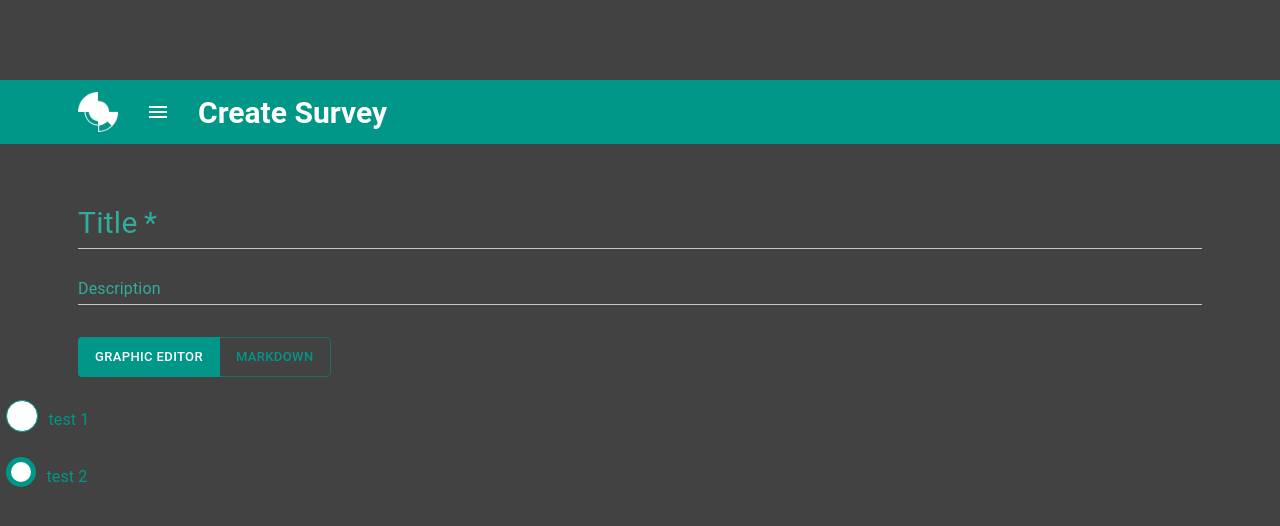
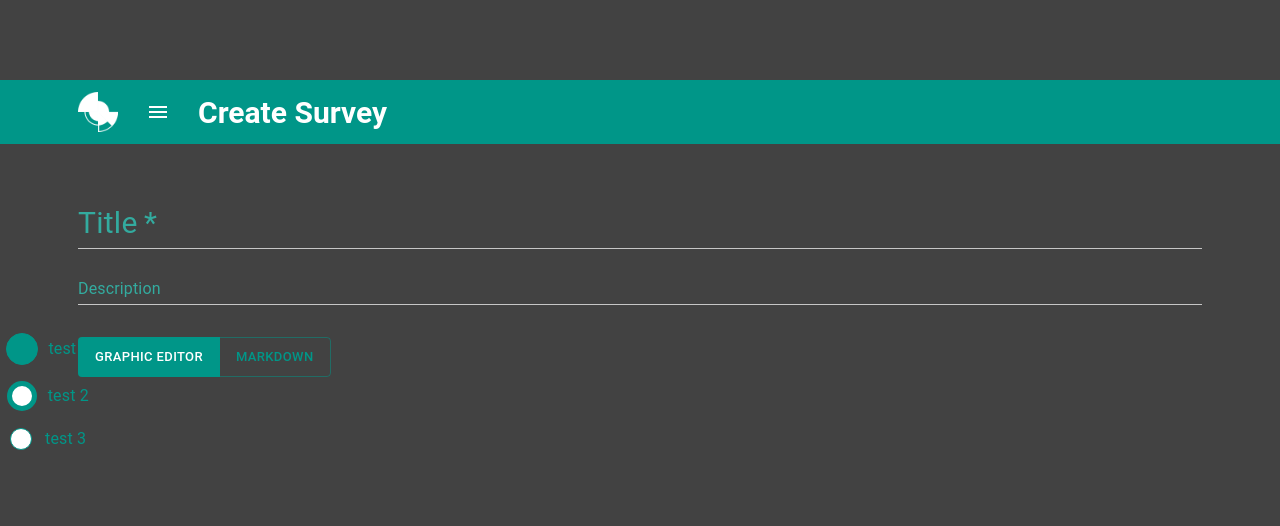
Before and after one commit to bobbylej/grow-me, a React (Create React App) app: page /surveys/new in a window 1280 px wide. Shown: the top 526 px of the page. Built offline with nearby package versions, Linux system fonts and the light colour scheme.

Commit message:
[22] Fix styles and add function getCircle

```diff
--- a/src/app/shared/components/AsideGraphicEditor/AsideGraphicEditor.styles.ts
+++ b/src/app/shared/components/AsideGraphicEditor/AsideGraphicEditor.styles.ts
@@ -5,16 +5,19 @@ import { pxToRem } from 'app/shared/utils/stylesUtils';
 export const useAsideGraphicEditor = makeStyles((theme: Theme) => ({
   asideGraphicEditor: {
     position: 'fixed',
-    top: `50%`,
+    top: '50%',
     left: '0.5%',
+    transform: 'translateY(-50%)',
     color: theme.palette.primary.main,
+    zIndex: -1,
   },
   itemGraphicEditor: {
     display: 'flex',
-    marginBottom: pxToRem(1),
+    alignItems: 'center',
+    justifyContent: 'space-evenly',
   },
   nameItem: {
+    minWidth: pxToRem(50),
     marginLeft: pxToRem(10),
-    lineHeight: pxToRem(40),
   },
 }));
--- a/src/app/shared/components/AsideGraphicEditor/AsideGraphicEditor.tsx
+++ b/src/app/shared/components/AsideGraphicEditor/AsideGraphicEditor.tsx
@@ -19,18 +19,31 @@ export const AsideGraphicEditor = ({
     nameItem,
   } = useAsideGraphicEditor();
 
+  const getCircleParams = (
+    item: AsideGraphic,
+  ): 'active' | 'outlined' | 'covered' => {
+    switch (item.status) {
+      case 'active':
+        return 'active';
+      case 'pending':
+        return 'outlined';
+      case 'done':
+        return 'covered';
+    }
+  };
+
   const asideEditor = circleEditor.map((item) => (
-    <Grid className={itemGraphicEditor} key={item.id} item xs={3}>
+    <>
+      <Grid className={itemGraphicEditor} key={item.id} item xs={1}>
         <Circle
-        circleParmas={
-          item.active ? 'active' : 'outlined' || 'covered'
-        }
+          circleParams={getCircleParams(item)}
           theme="template"
           size={item.type === 'group' ? 'medium' : 'small'}
           text=" "
         ></Circle>
         <Typography className={nameItem}>{item.name}</Typography>
       </Grid>
+    </>
   ));
 
   return (
--- a/src/app/shared/components/Circle/Circle.tsx
+++ b/src/app/shared/components/Circle/Circle.tsx
@@ -6,7 +6,7 @@ export interface CircleProps {
   text?: string;
   icon?: string;
   theme: 'survey' | 'template';
-  circleParmas?: 'active' | 'outlined' | 'covered';
+  circleParams?: 'active' | 'outlined' | 'covered';
   size?: 'small' | 'medium';
 }
 
@@ -14,7 +14,7 @@ export const Circle = ({
   text,
   icon,
   theme,
-  circleParmas,
+  circleParams,
   size,
 }: CircleProps): ReactElement => {
   const {
@@ -32,9 +32,9 @@ export const Circle = ({
       <Avatar
         className={`${
           theme === 'template' ? circleTemplate : circleSurvey
-        } ${circleParmas === 'active' ? circleActive : ''} ${
-          circleParmas === 'outlined' ? circleOutlined : ''
-        } ${circleParmas === 'covered' ? circleCovered : ''} ${
+        } ${circleParams === 'active' ? circleActive : ''} ${
+          circleParams === 'outlined' ? circleOutlined : ''
+        } ${circleParams === 'covered' ? circleCovered : ''} ${
           size === 'small' ? circleSmall : ''
         } ${size === 'medium' ? circleMedium : ''}`}
       >
--- a/src/app/shared/interfaces/asideGraphic.ts
+++ b/src/app/shared/interfaces/asideGraphic.ts
@@ -1,6 +1,6 @@
 export interface AsideGraphic {
   id: string;
   name: string;
-  active: boolean;
+  status: 'pending' | 'active' | 'done';
   type: 'group' | 'section';
 }
--- a/src/app/views/Surveys/CreateSurvey/SurveyGraphicEditor/SurveyGraphicEditor.tsx
+++ b/src/app/views/Surveys/CreateSurvey/SurveyGraphicEditor/SurveyGraphicEditor.tsx
@@ -7,17 +7,22 @@ export const SurveyGraphicEditor = (): React.ReactElement => {
     {
       id: 'test 1',
       name: 'test 1',
-      active: false,
+      status: 'done',
       type: 'group',
     },
     {
       id: 'test 2',
       name: 'test 2',
-      active: true,
+      status: 'active',
+      type: 'section',
+    },
+    {
+      id: 'test 3',
+      name: 'test 3',
+      status: 'pending',
       type: 'section',
     },
   ];
-  // const circle: CircleProps = { theme: 'template', size: 'small' };
   return (
     <div>
       <AsideGraphicEditor
```
Lines whose indentation alone changed are shown as unchanged.
